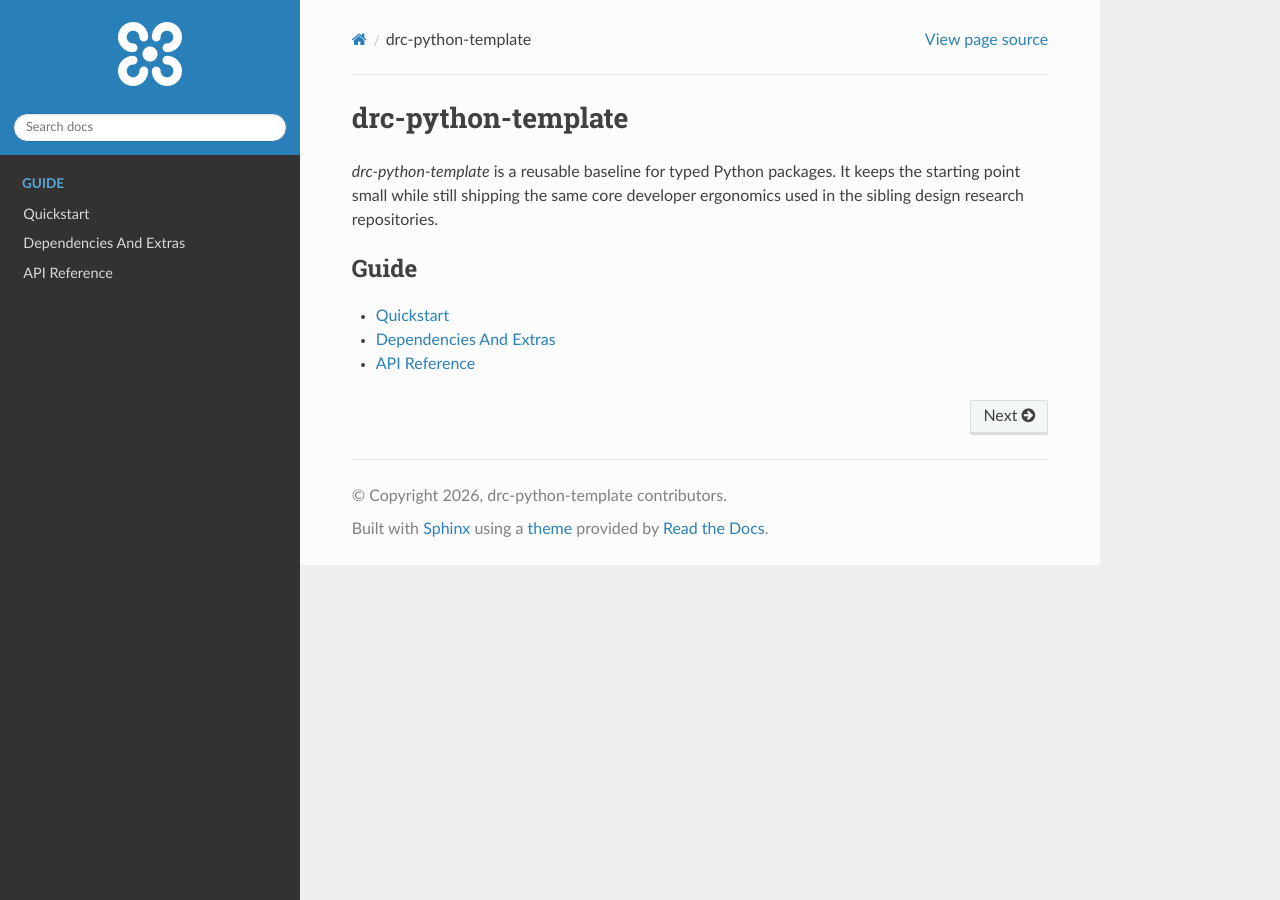
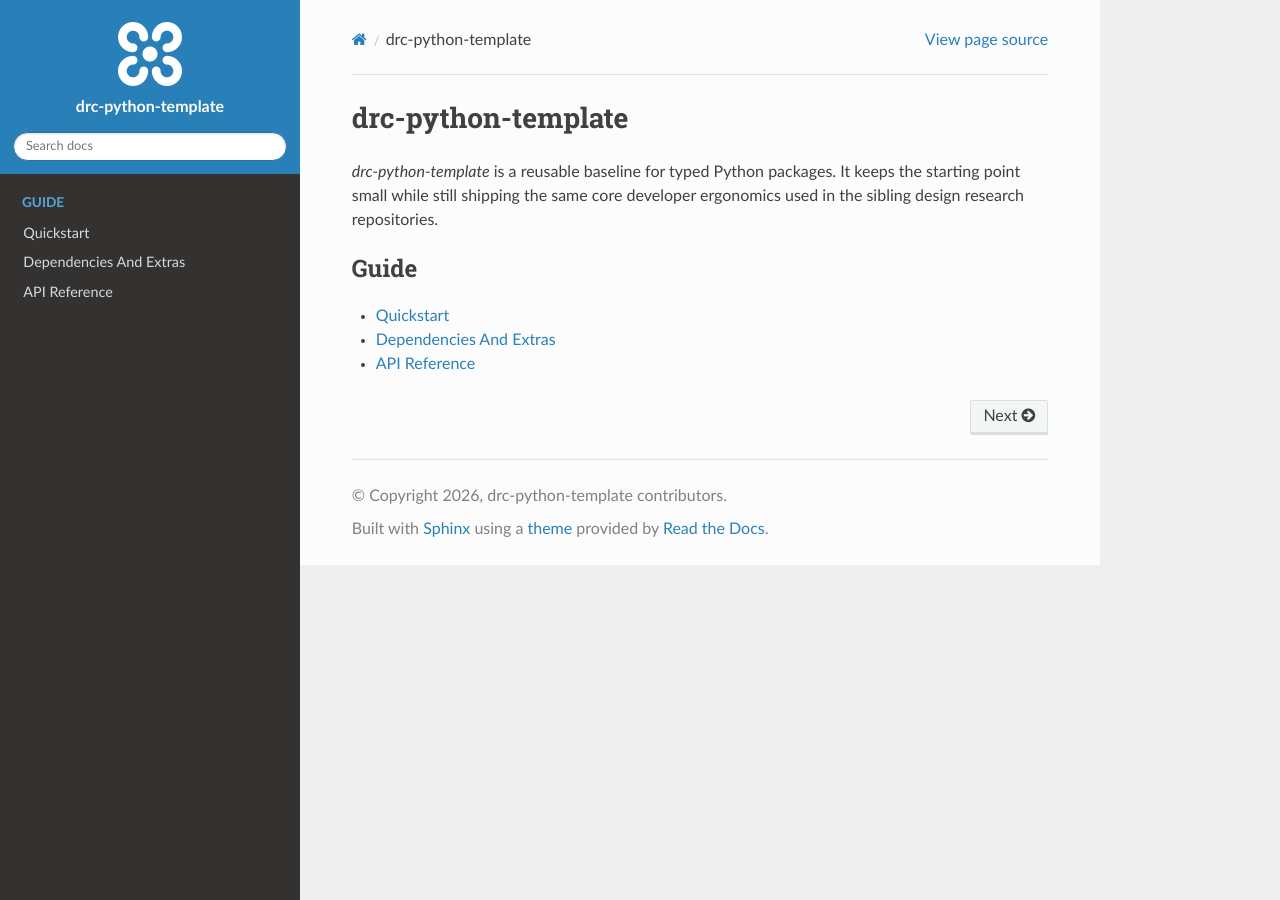
Before and after one commit to cmudrc/drc-python-template, a Sphinx documentation site: the page built from docs/index.rst, in a window 1280 px wide. Built offline with Sphinx 7.4.7 and the Read the Docs theme 3.1.0, drawn with Linux system fonts in a browser that asks for light colours.

Commit message:
updated formatting

```diff
--- /dev/null
+++ b/docs/_static/custom.css
@@ -0,0 +1,16 @@
+.wy-side-nav-search > a.icon.icon-home {
+  display: flex;
+  flex-direction: column;
+  align-items: center;
+  gap: 0.5rem;
+  text-align: center;
+}
+
+.wy-side-nav-search > a.icon.icon-home::before {
+  display: none;
+}
+
+.wy-side-nav-search > a.icon.icon-home img.logo {
+  order: -1;
+  margin: 0;
+}
--- a/docs/conf.py
+++ b/docs/conf.py
@@ -2,8 +2,14 @@
 
 from __future__ import annotations
 
+import os
+import re
 import sys
 from pathlib import Path
+
+from sphinx.application import Sphinx
+
+autoclass_content = "both"
 
 ROOT = Path(__file__).resolve().parents[1]
 sys.path.insert(0, str(ROOT / "src"))
@@ -28,16 +34,45 @@
 autosummary_imported_members = True
 nitpicky = True
 
-templates_path: list[str] = []
+templates_path = ["_templates"]
 exclude_patterns = ["_build", "Thumbs.db", ".DS_Store"]
 
-try:
-    import sphinx_rtd_theme  # noqa: F401
+if os.environ.get("READTHEDOCS") == "True":
+    html_theme = "sphinx_rtd_theme"
+else:
+    try:
+        import sphinx_rtd_theme  # noqa: F401
 
-    html_theme = "sphinx_rtd_theme"
-except ImportError:
-    html_theme = "alabaster"
+        html_theme = "sphinx_rtd_theme"
+    except ImportError:
+        html_theme = "alabaster"
 
-html_static_path: list[str] = []
+html_static_path = ["_static"]
+html_css_files = ["custom.css"]
 html_logo = "drc.png"
-html_theme_options = {"logo_only": True}
+html_title = project
+if html_theme == "sphinx_rtd_theme":
+    html_theme_options = {"logo_only": False}
+else:
+    html_theme_options = {}
+
+_VIEWPORT_META_RE = re.compile(r'<meta name="viewport"[^>]*>', re.IGNORECASE)
+
+
+def _dedupe_viewport_meta(
+    app: object,
+    pagename: str,
+    templatename: str,
+    context: dict[str, object],
+    doctree: object,
+) -> None:
+    """Keep one viewport tag by removing extra entries from Sphinx metatags."""
+    del app, pagename, templatename, doctree
+    metatags = context.get("metatags")
+    if isinstance(metatags, str):
+        context["metatags"] = _VIEWPORT_META_RE.sub("", metatags)
+
+
+def setup(app: Sphinx) -> None:
+    """Register build-time hooks."""
+    app.connect("html-page-context", _dedupe_viewport_meta)
```
Also changed, not shown: 1 other file.
